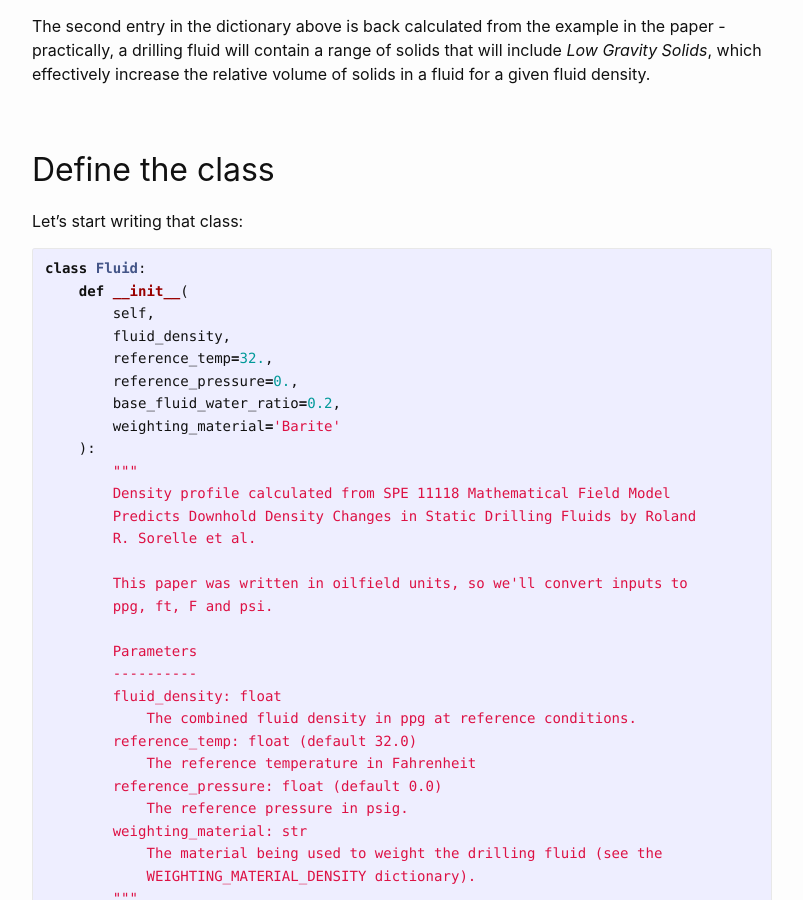
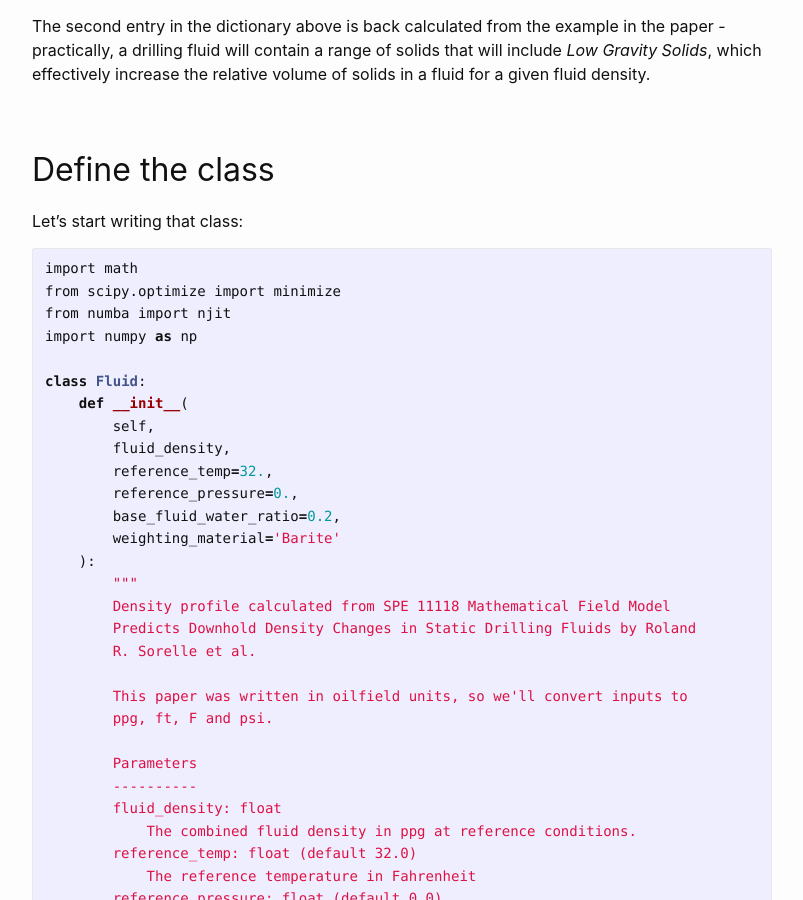
Before and after one commit to jonnymaserati/jonnymaserati.github.io, a Jekyll site: the page built from _posts/2021-04-18-density-downhole-changes-in-static-fluids.markdown, in a window 1280 px wide and 900 px high, scrolled down 1437 px. Shown: the whole window, without its empty margins (238-1041 px from the left). Built offline with Jekyll 4.4.1, drawn with Linux system fonts in a browser that asks for light colours; formulas are drawn with MathJax 3.

Commit message:
Add imports to post

````diff
--- a/_posts/2021-04-18-density-downhole-changes-in-static-fluids.markdown
+++ b/_posts/2021-04-18-density-downhole-changes-in-static-fluids.markdown
@@ -36,6 +36,11 @@ The second entry in the dictionary above is back calculated from the example in
 
 Let's start writing that class:
 ```python
+import math
+from scipy.optimize import minimize
+from numba import njit
+import numpy as np
+
 class Fluid:
     def __init__(
         self,
````
